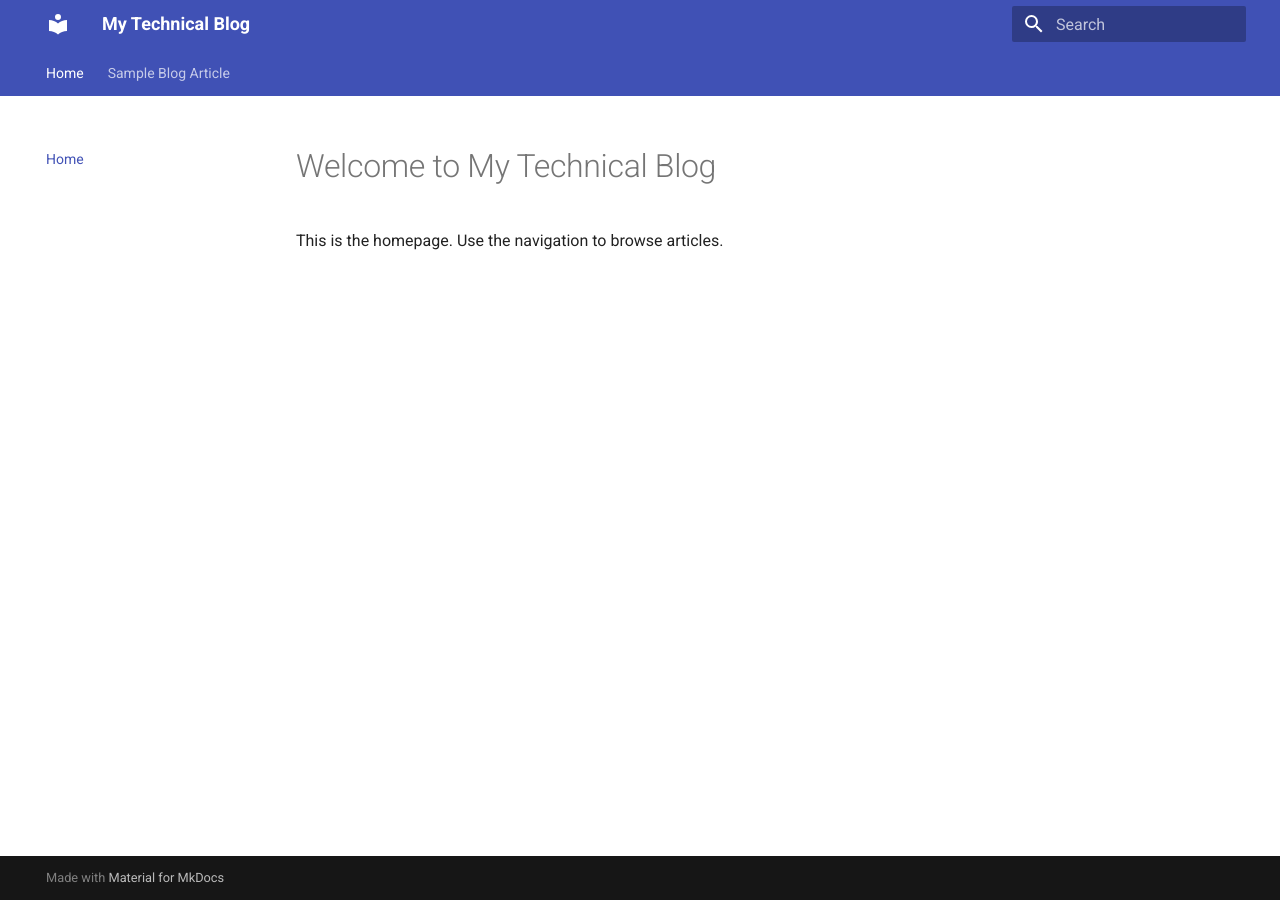
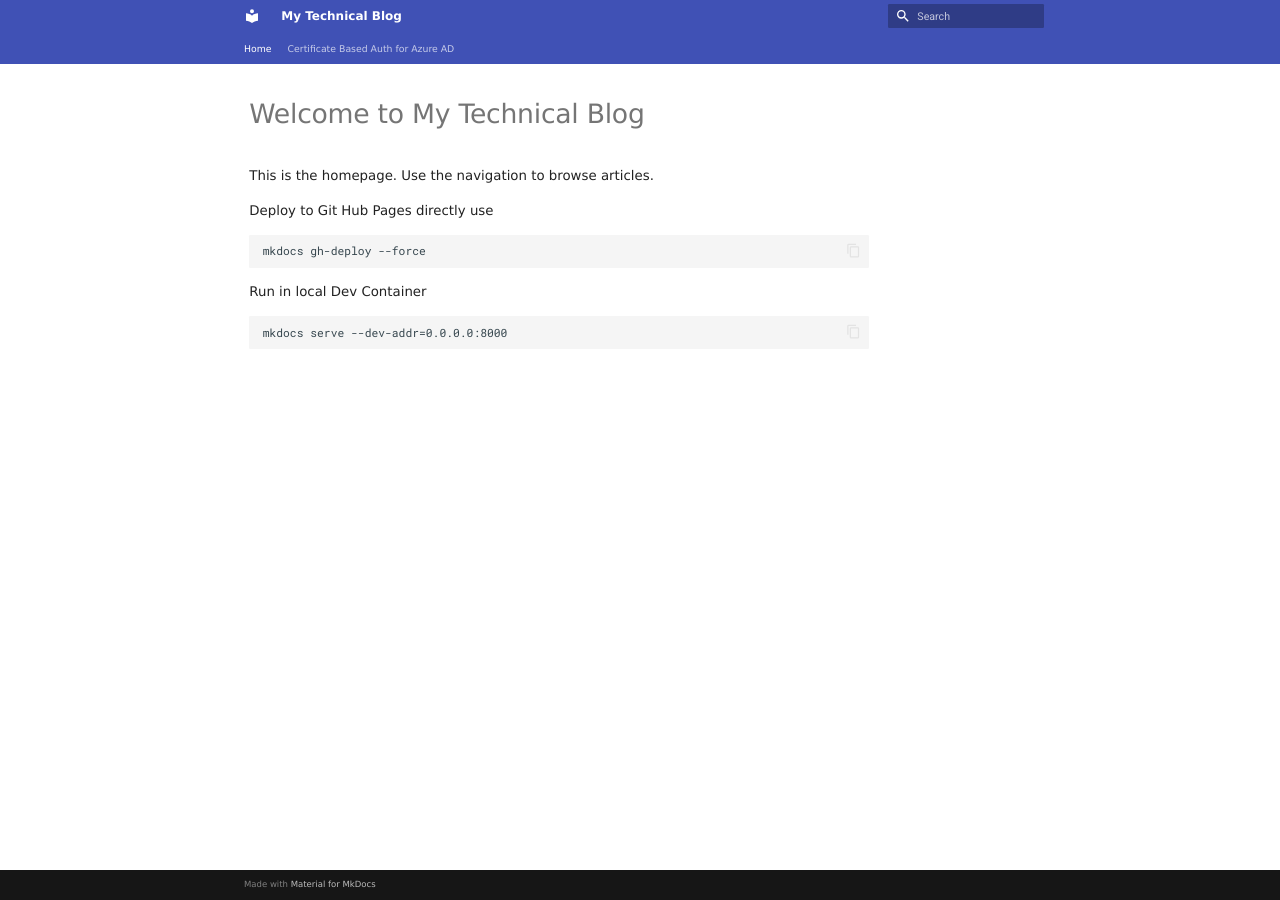
Before and after one commit to Munish-Sethi/pers-blog, an MkDocs documentation site: the page built from docs/index.md, in a window 1280 px wide. Built offline with MkDocs 1.6.1 and Material for MkDocs 9.7.7, drawn with Linux system fonts in a browser that asks for light colours.

Commit message:
Publishing Azure AD Certificate Authentication Blog Article

````diff
--- /dev/null
+++ b/docs/assets/custom.css
@@ -0,0 +1,14 @@
+html, body, .md-typeset {
+  font-family: Verdana, Geneva, Tahoma, sans-serif !important;
+  font-size: 10pt !important;
+}
+
+/* Hide the left navigation sidebar */
+.md-sidebar--primary {
+  display: none !important;
+}
+
+/* Make the content section wider */
+.md-main__inner {
+  grid-template-columns: 1fr minmax(0, 900px) 320px !important;
+}
--- a/docs/index.md
+++ b/docs/index.md
@@ -1,3 +1,14 @@
 # Welcome to My Technical Blog
 
 This is the homepage. Use the navigation to browse articles.
+
+Deploy to Git Hub Pages directly use
+
+```bash
+mkdocs gh-deploy --force
+```
+
+Run in local Dev Container
+```bash
+mkdocs serve --dev-addr=0.0.0.0:8000
+```
--- a/mkdocs.yml
+++ b/mkdocs.yml
@@ -14,5 +14,7 @@
   - awesome-pages
 nav:
   - Home: index.md
-  - Sample Blog Article:
-      - Article: sample-blog-article/index.md
+  - Certificate Based Auth for Azure AD:
+      - Article: azure-ad-certificate/index.md
+extra_css:
+  - assets/custom.css
````
Also changed, not shown: docs/azure-ad-certificate/index.md (added, +136 -0 lines), docs/sample-blog-article/index.md (deleted, +0 -51 lines), docs/sample-blog-article/images/readme.txt (deleted).
